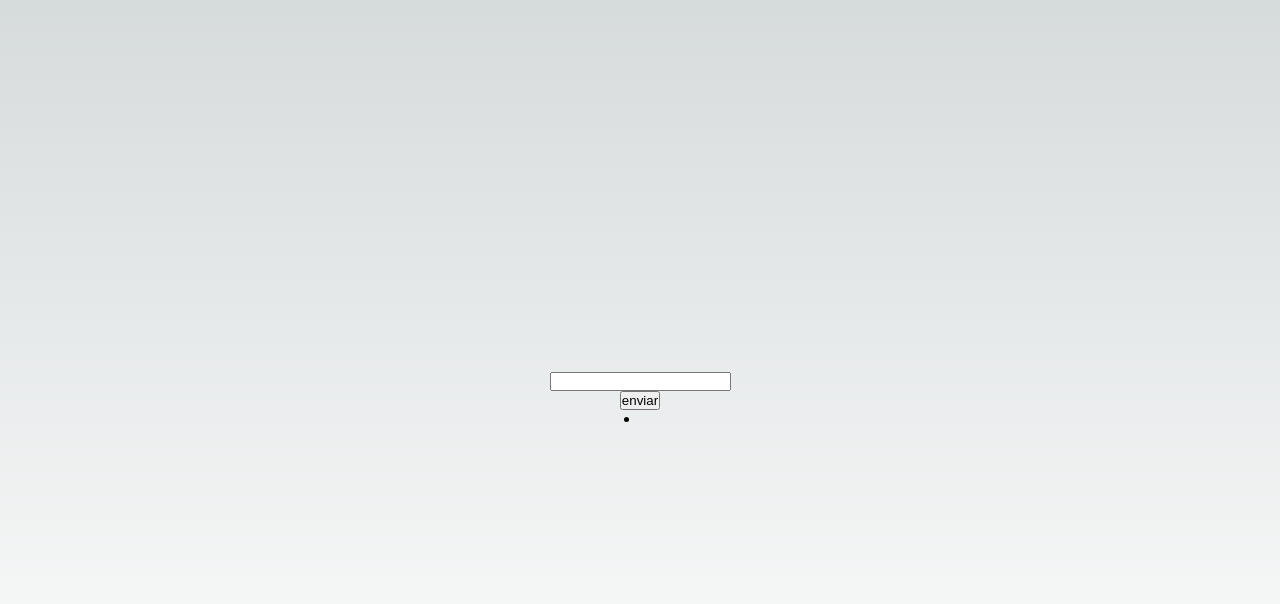
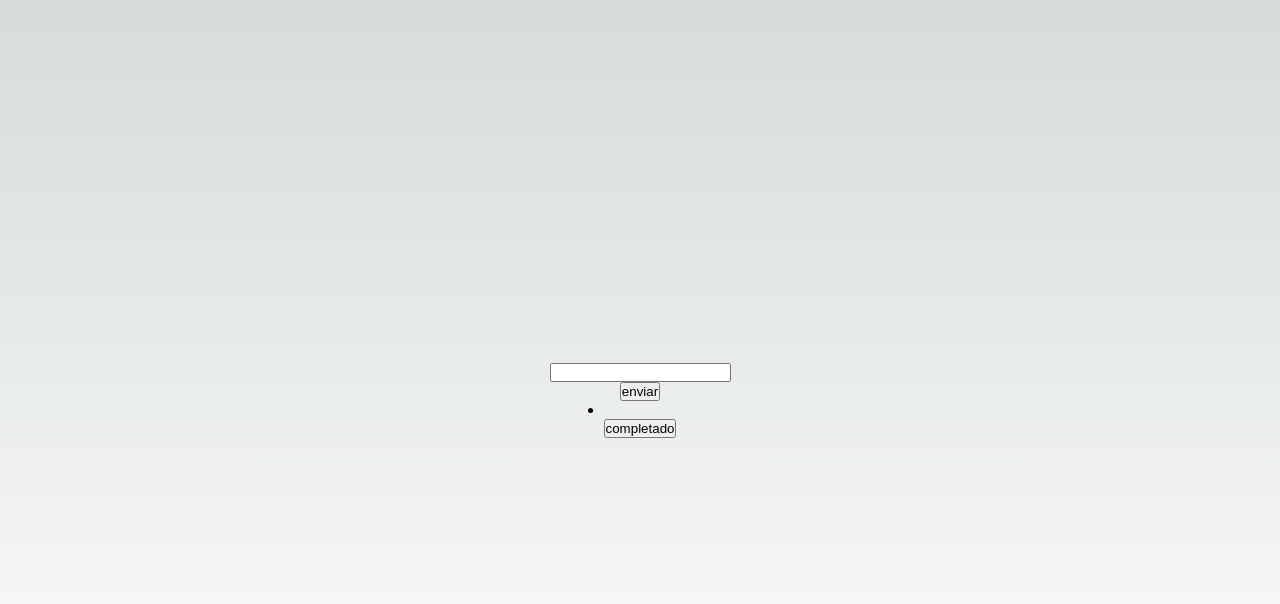
Before and after one commit to Aluonam/pt_TodoApp_270923, a Next.js app in the folder todo-app-270923/: page / in a window 1280 px wide. Both pictures are taken after a click on the button "enviar". Shown: the top 604 px of the page. Built offline with nearby package versions, Linux system fonts and the light colour scheme.

Commit message:
feat: checked

```diff
--- /dev/null
+++ b/todo-app-270923/components/DoneButton.jsx
@@ -0,0 +1,20 @@
+import React from 'react'
+
+const DoneButton = ({actualElement, index, todoList, setTodoList}) => {
+
+
+    const handleCompleteTask = () => {
+        const updatedTasks = structuredClone(todoList);
+        const isCompleted = updatedTasks[index].includes('✅')
+        if(!isCompleted){
+            updatedTasks[index] = `✅ ${updatedTasks[index]}`
+            setTodoList(updatedTasks);
+            }
+      };
+
+  return (
+    <button onClick={()=>{handleCompleteTask()}}>completado</button>
+  )
+}
+
+export default DoneButton
--- a/todo-app-270923/components/TodoApp.jsx
+++ b/todo-app-270923/components/TodoApp.jsx
@@ -20,7 +20,7 @@ const TodoApp = () => {
     <>
     <input type='text' onChange={(event)=>{setTodoText(event.target.value)}} value={todoText}></input>
     <button onClick={()=>{handleAdd()}}>enviar</button>
-    <TodoList todoList={todoList}></TodoList>
+    <TodoList todoList={todoList} setTodoList={setTodoList}></TodoList>
     </>
   )
 }
--- a/todo-app-270923/components/TodoList.jsx
+++ b/todo-app-270923/components/TodoList.jsx
@@ -1,12 +1,14 @@
 import React from 'react'
+import DoneButton from './DoneButton'
 
-const TodoList = ({todoList}) => {
+const TodoList = ({todoList, setTodoList}) => {
 
-    const showList = todoList.map((actualElement)=>{
+    const showList = todoList.map((actualElement, index)=>{
         return(
             <>
             <ul>
                 <li>{actualElement}</li>
+                <DoneButton actualElement={actualElement} index={index} todoList={todoList} setTodoList={setTodoList}></DoneButton>
             </ul>
             </>
         )
```
